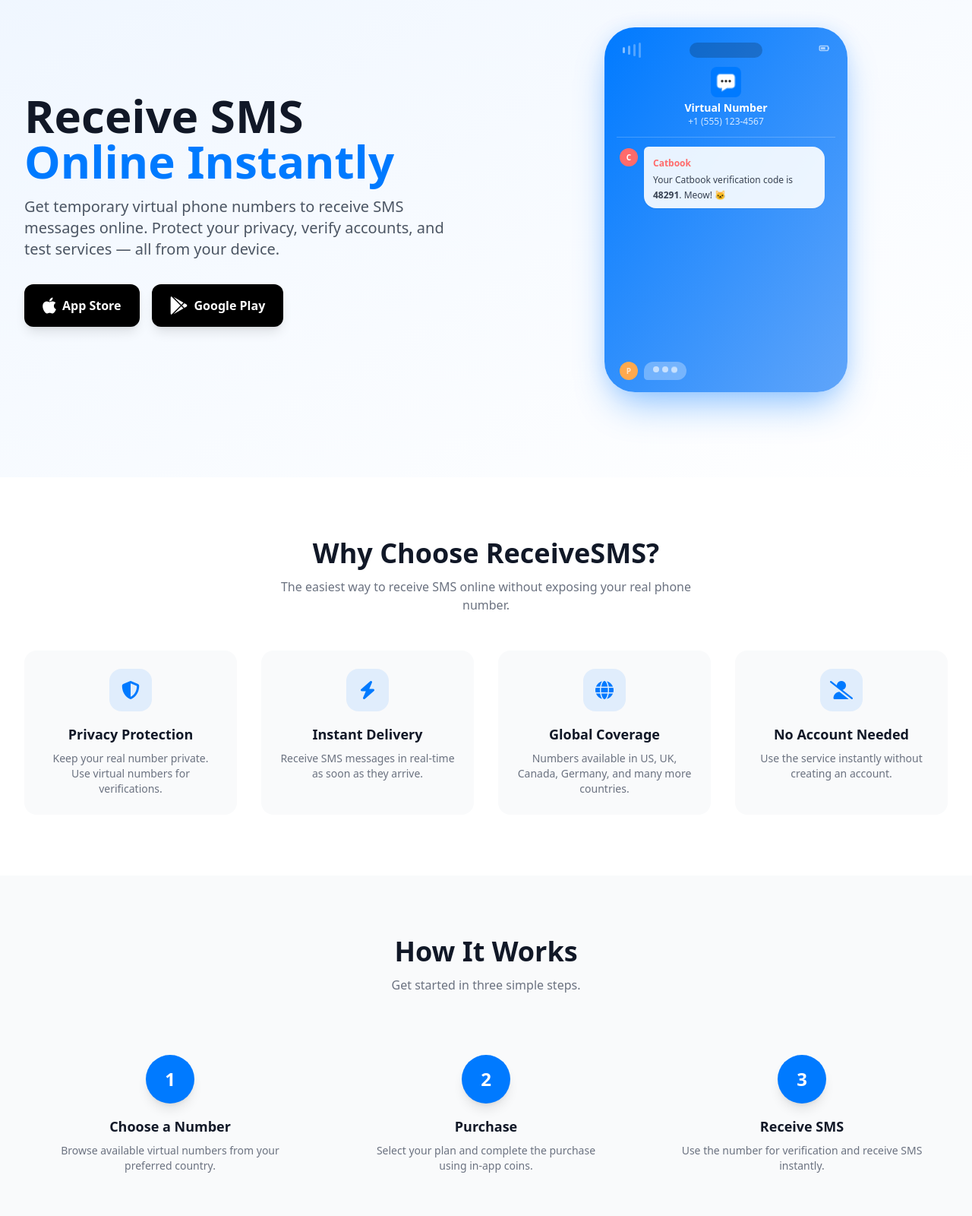
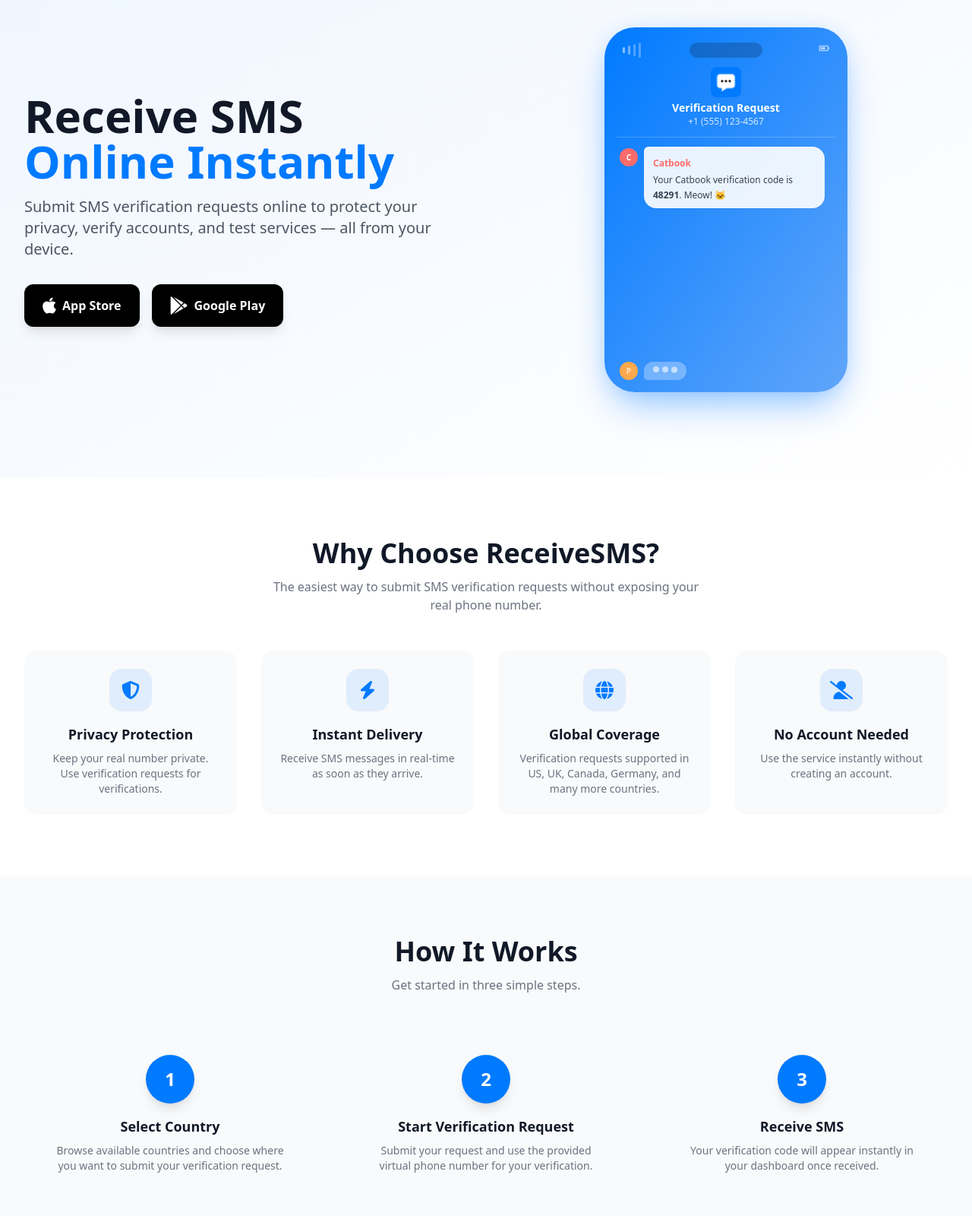
Before and after one commit to emirhankolver/receivesms, a plain HTML site: page index.html in a window 1280 px wide. Shown: the part 140-1740 px from the top of the page at 76% size. Drawn offline with nearby package versions, Linux system fonts and the light colour scheme.

Commit message:
[RF]: Support changes.

```diff
--- a/index.html
+++ b/index.html
@@ -3,11 +3,11 @@
 <head>
     <meta charset="UTF-8" />
     <meta name="viewport" content="width=device-width, initial-scale=1.0" />
-    <title>ReceiveSMS - Virtual Number SMS</title>
+    <title>ReceiveSMS - SMS Verification Requests</title>
     <link rel="icon" type="image/png" sizes="32x32" href="assets/favicon-32x32.png" />
     <link rel="apple-touch-icon" href="assets/apple-touch-icon.png" />
-    <meta property="og:title" content="ReceiveSMS - Virtual Number SMS" />
-    <meta property="og:description" content="Get temporary virtual phone numbers to receive SMS messages online. Protect your privacy, verify accounts, and test services." />
+    <meta property="og:title" content="ReceiveSMS - SMS Verification Requests" />
+    <meta property="og:description" content="Submit SMS verification requests online. Protect your privacy, verify accounts, and test services." />
     <meta property="og:image" content="assets/og-image.png" />
     <meta property="og:type" content="website" />
     <meta name="twitter:card" content="summary_large_image" />
@@ -114,8 +114,7 @@
                 <span class="text-primary">Online Instantly</span>
             </h1>
             <p class="mt-4 text-lg md:text-xl text-gray-600 max-w-xl">
-                Get temporary virtual phone numbers to receive SMS messages online.
-                Protect your privacy, verify accounts, and test services — all from your device.
+                Submit SMS verification requests online to protect your privacy, verify accounts, and test services — all from your device.
             </p>
             <div class="mt-8 flex flex-col sm:flex-row items-center gap-4 justify-center md:justify-start">
                 <a href="#" class="inline-flex items-center gap-2 bg-black text-white px-6 py-3 rounded-xl font-semibold hover:opacity-90 transition shadow-lg">
@@ -147,7 +146,7 @@
                 <!-- Header -->
                 <div class="text-center text-white mt-3">
                     <img src="assets/logo.svg" alt="ReceiveSMS" class="w-10 h-10 mx-auto mb-1 rounded-lg" />
-                    <p class="text-sm font-semibold">Virtual Number</p>
+                    <p class="text-sm font-semibold">Verification Request</p>
                     <p class="text-xs opacity-80">+1 (555) 123-4567</p>
                 </div>
                 <!-- Divider -->
@@ -177,14 +176,14 @@
 <section class="py-20 bg-white">
     <div class="max-w-7xl mx-auto px-4 sm:px-6 lg:px-8">
         <h2 class="text-3xl md:text-4xl font-bold text-center">Why Choose ReceiveSMS?</h2>
-        <p class="mt-3 text-gray-500 text-center max-w-xl mx-auto">The easiest way to receive SMS online without exposing your real phone number.</p>
+        <p class="mt-3 text-gray-500 text-center max-w-xl mx-auto">The easiest way to submit SMS verification requests without exposing your real phone number.</p>
         <div class="mt-12 grid grid-cols-1 sm:grid-cols-2 lg:grid-cols-4 gap-8">
             <div class="text-center p-6 rounded-2xl bg-gray-50 hover:shadow-lg transition">
                 <div class="w-14 h-14 bg-primary/10 rounded-2xl flex items-center justify-center mx-auto">
                     <i class="fas fa-shield-halved text-primary text-2xl"></i>
                 </div>
                 <h3 class="mt-4 font-semibold text-lg">Privacy Protection</h3>
-                <p class="mt-2 text-gray-500 text-sm">Keep your real number private. Use virtual numbers for verifications.</p>
+                <p class="mt-2 text-gray-500 text-sm">Keep your real number private. Use verification requests for verifications.</p>
             </div>
             <div class="text-center p-6 rounded-2xl bg-gray-50 hover:shadow-lg transition">
                 <div class="w-14 h-14 bg-primary/10 rounded-2xl flex items-center justify-center mx-auto">
@@ -198,7 +197,7 @@
                     <i class="fas fa-globe text-primary text-2xl"></i>
                 </div>
                 <h3 class="mt-4 font-semibold text-lg">Global Coverage</h3>
-                <p class="mt-2 text-gray-500 text-sm">Numbers available in US, UK, Canada, Germany, and many more countries.</p>
+                <p class="mt-2 text-gray-500 text-sm">Verification requests supported in US, UK, Canada, Germany, and many more countries.</p>
             </div>
             <div class="text-center p-6 rounded-2xl bg-gray-50 hover:shadow-lg transition">
                 <div class="w-14 h-14 bg-primary/10 rounded-2xl flex items-center justify-center mx-auto">
@@ -219,18 +218,18 @@
         <div class="mt-12 grid grid-cols-1 md:grid-cols-3 gap-8">
             <div class="relative text-center p-8">
                 <div class="w-16 h-16 bg-primary text-white rounded-full flex items-center justify-center text-2xl font-bold mx-auto shadow-lg">1</div>
-                <h3 class="mt-4 font-semibold text-lg">Choose a Number</h3>
-                <p class="mt-2 text-gray-500 text-sm">Browse available virtual numbers from your preferred country.</p>
+                <h3 class="mt-4 font-semibold text-lg">Select Country</h3>
+                <p class="mt-2 text-gray-500 text-sm">Browse available countries and choose where you want to submit your verification request.</p>
             </div>
             <div class="relative text-center p-8">
                 <div class="w-16 h-16 bg-primary text-white rounded-full flex items-center justify-center text-2xl font-bold mx-auto shadow-lg">2</div>
-                <h3 class="mt-4 font-semibold text-lg">Purchase</h3>
-                <p class="mt-2 text-gray-500 text-sm">Select your plan and complete the purchase using in-app coins.</p>
+                <h3 class="mt-4 font-semibold text-lg">Start Verification Request</h3>
+                <p class="mt-2 text-gray-500 text-sm">Submit your request and use the provided virtual phone number for your verification.</p>
             </div>
             <div class="relative text-center p-8">
                 <div class="w-16 h-16 bg-primary text-white rounded-full flex items-center justify-center text-2xl font-bold mx-auto shadow-lg">3</div>
                 <h3 class="mt-4 font-semibold text-lg">Receive SMS</h3>
-                <p class="mt-2 text-gray-500 text-sm">Use the number for verification and receive SMS instantly.</p>
+                <p class="mt-2 text-gray-500 text-sm">Your verification code will appear instantly in your dashboard once received.</p>
             </div>
         </div>
     </div>
@@ -248,7 +247,7 @@
                     <i class="fas fa-chevron-down text-gray-400 transition-transform duration-300"></i>
                 </button>
                 <div class="faq-answer hidden px-6 pb-4 text-gray-600 text-sm">
-                    ReceiveSMS is a service that provides temporary virtual phone numbers for receiving SMS messages online. It is commonly used for account verification, privacy protection, and testing purposes.
+                    ReceiveSMS is a service that allows you to submit SMS verification requests using virtual phone numbers. It is commonly used for account verification, privacy protection, and testing purposes.
                 </div>
             </div>
             <div class="border border-gray-200 rounded-xl overflow-hidden">
@@ -257,7 +256,7 @@
                     <i class="fas fa-chevron-down text-gray-400 transition-transform duration-300"></i>
                 </button>
                 <div class="faq-answer hidden px-6 pb-4 text-gray-600 text-sm">
-                    When you purchase a virtual number, you can use it to receive SMS messages just like a real phone number. Our system captures incoming messages and displays them in your dashboard in real-time, allowing you to complete verifications instantly.
+                    When you start a verification request, our system provides a virtual phone number for you to use. Incoming SMS messages for your request are captured and displayed in your dashboard in real-time, allowing you to complete verifications instantly.
                 </div>
             </div>
             <div class="border border-gray-200 rounded-xl overflow-hidden">
@@ -266,16 +265,16 @@
                     <i class="fas fa-chevron-down text-gray-400 transition-transform duration-300"></i>
                 </button>
                 <div class="faq-answer hidden px-6 pb-4 text-gray-600 text-sm">
-                    No, you can use the service without an account. However, creating an account ensures your coin balance is saved to your account and won't be lost if you reinstall the app.
+                    No, you can use the service without an account. However, creating an account ensures your coin balance is saved and won't be lost if you reinstall the app.
                 </div>
             </div>
             <div class="border border-gray-200 rounded-xl overflow-hidden">
                 <button class="faq-btn w-full flex items-center justify-between px-6 py-4 text-left font-medium hover:bg-gray-50 transition">
-                    <span>How long are the numbers valid?</span>
+                    <span>How are verification requests processed?</span>
                     <i class="fas fa-chevron-down text-gray-400 transition-transform duration-300"></i>
                 </button>
                 <div class="faq-answer hidden px-6 pb-4 text-gray-600 text-sm">
-                    The validity period depends on the plan you choose. Temporary numbers are typically valid for 1 hour, while premium numbers can last up to 24 hours or longer. Check the product details before purchasing.
+                    Each verification request is processed individually. Once your request is completed, you will see the received SMS in your dashboard. If the request cannot be completed, your credits will be returned automatically.
                 </div>
             </div>
             <div class="border border-gray-200 rounded-xl overflow-hidden">
@@ -284,7 +283,7 @@
                     <i class="fas fa-chevron-down text-gray-400 transition-transform duration-300"></i>
                 </button>
                 <div class="faq-answer hidden px-6 pb-4 text-gray-600 text-sm">
-                    Ordered phone numbers expire in a few minutes. Simply wait until the number expires, then tap the refund button and your cost will be refunded to your balance automatically.
+                    If your verification request cannot be completed, your credits will be returned to your balance automatically.
                 </div>
             </div>
         </div>
@@ -298,7 +297,7 @@
 <section class="py-20 bg-primary">
     <div class="max-w-3xl mx-auto px-4 sm:px-6 lg:px-8 text-center text-white">
         <h2 class="text-3xl md:text-4xl font-bold">Ready to Get Started?</h2>
-        <p class="mt-3 text-blue-100">Download ReceiveSMS today and start receiving SMS online instantly.</p>
+        <p class="mt-3 text-blue-100">Download ReceiveSMS today and start submitting SMS verification requests instantly.</p>
         <div class="mt-8 flex flex-col sm:flex-row items-center justify-center gap-4">
             <a href="#" class="inline-flex items-center gap-2 bg-white text-primary px-6 py-3 rounded-xl font-semibold hover:bg-gray-100 transition shadow-lg">
                 <i class="fab fa-apple text-2xl"></i>
```
Also changed, not shown: support.html (+14 -15 lines).
